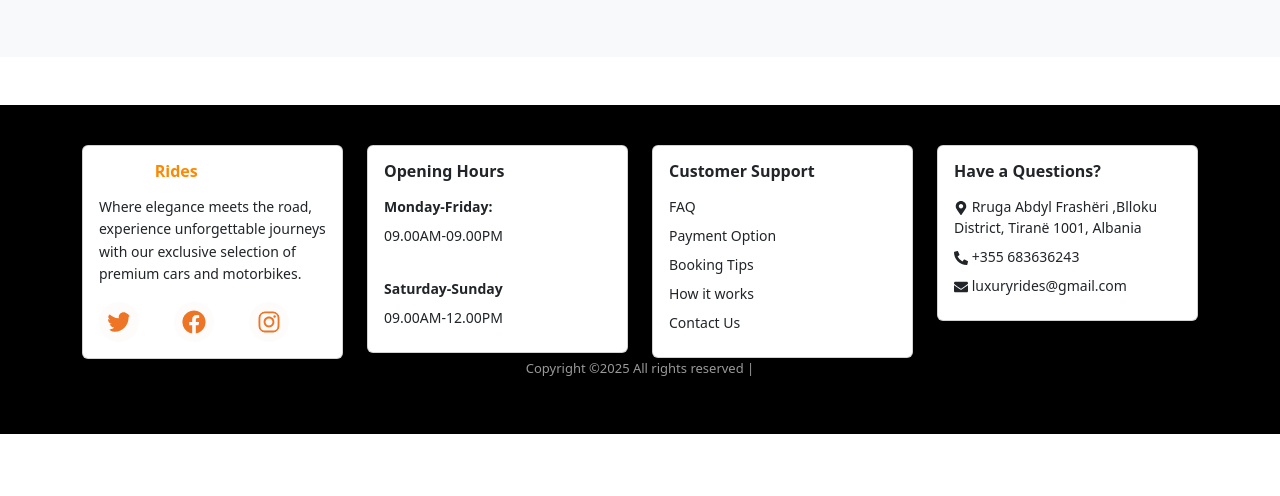
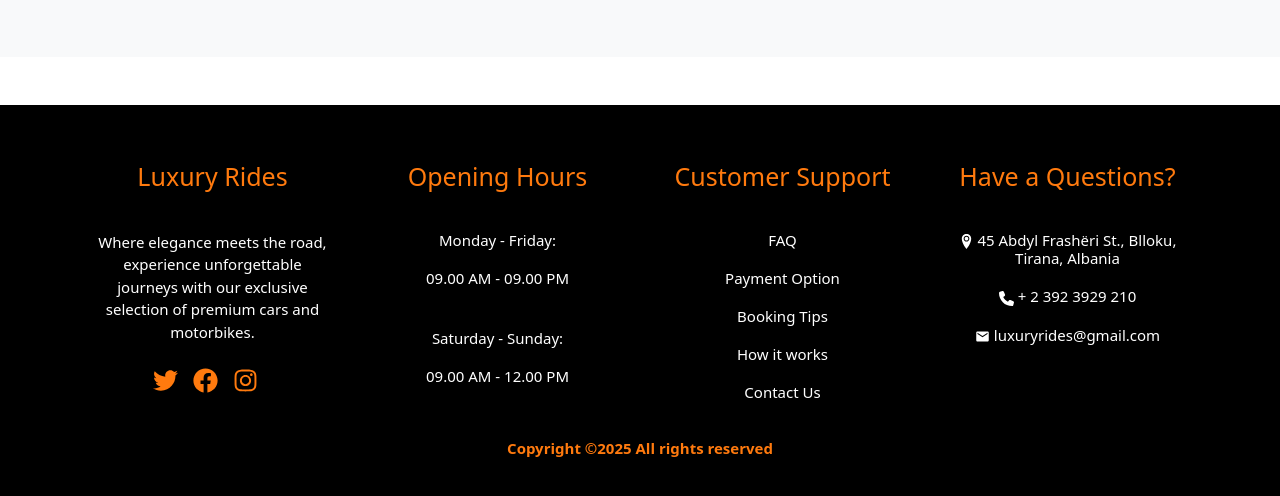
Before and after one commit to sindi16/car-rent, a React app in the folder frontend/: page / in a window 1280 px wide. Shown: the part 1748-2244 px from the top of the page. Before the commit the page ends 2182 px from the top, so only its background shows below. Built offline with nearby package versions, Linux system fonts and the light colour scheme.

Commit message:
Update footer layout and adjust body styling

```diff
--- a/frontend/src/components/Footer/index.css
+++ b/frontend/src/components/Footer/index.css
@@ -5,59 +5,52 @@
 }
 
 .footer-card {
-  background: transparent;
-  border: none;
-  color: #101411;
+  border: 0px !important;
 }
 
-.footer-card .brand {
-  font-weight: bold;
-  font-size: 20px;
+.custom-card-body {
+  background-color: #000000;
 }
 
-.footer-card .brand .orange {
-  color: #ff8800;
+.card-title > h4 {
+  text-align: center;
+  margin-bottom: 40px;
+  font-size: 25px;
+}
+.card-title > h3{
+  text-align:center;
+  color: rgb(255, 122, 14);
+  font-size: 25px;
+  margin-bottom: 40px;
 }
 
-.footer-card .desc {
-  font-size: 14px;
-  margin-top: 10px;
-  line-height: 1.6;
+.card-title>h4>a {
+  text-decoration: none;
+  color: rgb(255, 122, 14);
 }
 
-.footer-card .social-icons {
-  margin-top: 15px;
-  font-size: 20px;
+.desc {
+  text-align: center;
+  color: #ffffff;
+  font-size: 15px;
+}
+.desc > h5{
+  font-size: 15px;
+  margin-bottom: 20px;
 }
 
-.footer-card .social-icons svg {
-  margin-right: 35px;
-  color: #ee7525;
-  background-color: #fefcfa;
-  padding: 8px;
-  border-radius: 50%;
-  font-size: 40px;
+.social-icons {
+  font-size: 25px;
+  text-align: center;
 }
 
-.footer-card .card-title {
-  font-size: 16px;
-  font-weight: bold;
-  margin-bottom: 15px;
+.social-icons > svg{
+  margin-right: 15px;
+  color: rgb(255, 122, 14);
 }
-
-.footer-card .card-text div {
-  margin-bottom: 8px;
-  font-size: 14px;
+.copyright-text{
+  color: rgb(255, 122, 14);
+  text-align: center;
+  font-size: 15px;
+  font-weight: 600;
 }
-
-.copyright {
-  margin-top: 30px;
-  color: #999;
-  font-size: 13px;
-}
-
-.footerLink  {
-  text-decoration: none;
-  text-align: center;
-  color: rgb(255, 255, 255);
-  }
--- a/frontend/src/components/Footer/index.js
+++ b/frontend/src/components/Footer/index.js
@@ -1,5 +1,8 @@
 import React from "react";
 import { Card, Container, Row, Col } from "react-bootstrap";
+import { ImLocation2 } from "react-icons/im";
+import { FaPhone } from "react-icons/fa6";
+import { MdEmail } from "react-icons/md";
 import { FaTwitter, FaFacebook, FaInstagram, FaMapMarkerAlt, FaPhoneAlt, FaEnvelope } from "react-icons/fa";
 import "./index.css"; // Custom CSS
 
@@ -11,9 +14,11 @@ const Footer = () => {
           {/* Column 1 - Brand */}
           <Col md={3}>
             <Card className="footer-card">
-              <Card.Body>
-                <Card.Title className="brand"> <a href="#top" className="footerLink">
-                  Luxury<span className="orange">Rides</span></a>
+              <Card.Body className="custom-card-body">
+                <Card.Title className="card-title">
+                  <h4>
+                    <a href="#top"> Luxury Rides</a>
+                  </h4>
                 </Card.Title>
                 <Card.Text className="desc">
                   Where elegance meets the road, experience unforgettable journeys with our exclusive selection of premium cars and motorbikes.
@@ -27,46 +32,53 @@ const Footer = () => {
             </Card>
           </Col>
 
-          {/* Column 2 - Information */}
+          {/* Column 2 - Contact Info */}
           <Col md={3}>
             <Card className="footer-card">
-              <Card.Body>
-                <Card.Title>Opening Hours</Card.Title>
-                <Card.Text>
-                  <div><strong>Monday-Friday:</strong></div>
-                  <div> 09.00AM-09.00PM </div> <br></br>
-                  <div><strong>Saturday-Sunday</strong></div>
-                  <div>09.00AM-12.00PM</div>
-                </Card.Text>
+              <Card.Body className="custom-card-body">
+                <Card.Title className="card-title">
+                  <h3>Opening Hours</h3>
+                </Card.Title>
+                <Card.Text className="desc">
+                  <h5>Monday - Friday:</h5>
+                  <h5>09.00 AM - 09.00 PM</h5><br></br>
+                  <h5>Saturday - Sunday:</h5>
+                  <h5>09.00 AM - 12.00 PM</h5>
+                  </Card.Text>
+
               </Card.Body>
             </Card>
           </Col>
 
-          {/* Column 3 - Customer Support */}
+          {/* Column 3 - Contact Details */}
           <Col md={3}>
             <Card className="footer-card">
-              <Card.Body>
-                <Card.Title>Customer Support</Card.Title>
-                <Card.Text>
-                  <div>FAQ</div>
-                  <div>Payment Option</div>
-                  <div>Booking Tips</div>
-                  <div>How it works</div>
-                  <div>Contact Us</div>
-                </Card.Text>
+              <Card.Body className="custom-card-body">
+                <Card.Title className="card-title">
+                  <h3>Customer Support</h3>
+                </Card.Title>
+                <Card.Text className="desc">
+                  <h5>FAQ</h5>
+                  <h5>Payment Option</h5>
+                  <h5>Booking Tips</h5>
+                  <h5>How it works</h5>
+                  <h5>Contact Us</h5>
+                  </Card.Text>
               </Card.Body>
             </Card>
           </Col>
 
-          {/* Column 4 - Contact Info */}
+          {/* Column 4 - Contact Details */}
           <Col md={3}>
             <Card className="footer-card">
-              <Card.Body>
-                <Card.Title>Have a Questions?</Card.Title>
-                <Card.Text>
-                  <div><FaMapMarkerAlt /> Rruga Abdyl Frashëri ,Blloku District, Tiranë 1001, Albania</div>
-                  <div><FaPhoneAlt /> +355 683636243</div>
-                  <div><FaEnvelope /> luxuryrides@gmail.com</div>
+              <Card.Body className="custom-card-body">
+                <Card.Title className="card-title">
+                  <h3>Have a Questions?</h3>
+                </Card.Title>
+                <Card.Text className="desc">
+                  <h5><ImLocation2/> 45 Abdyl Frashëri St., Blloku, Tirana, Albania</h5>
+                  <h5><FaPhone/> + 2 392 3929 210</h5>
+                  <h5><MdEmail/> luxuryrides@gmail.com</h5>
                 </Card.Text>
               </Card.Body>
             </Card>
@@ -75,8 +87,8 @@ const Footer = () => {
 
         {/* Copyright */}
         <Row>
-          <Col className="text-center copyright">
-            <p>Copyright ©2025 All rights reserved | </p>
+          <Col className="copyright-text">
+            <p>Copyright ©2025 All rights reserved  </p>
           </Col>
         </Row>
       </Container>
--- a/frontend/src/components/Header/index.css
+++ b/frontend/src/components/Header/index.css
@@ -6,6 +6,7 @@
   background-size: cover;
   background-repeat: no-repeat;
 }
+
 .header::before {
   content: "";
   position: absolute;
@@ -13,6 +14,7 @@
   background: rgba(0, 0, 0, 0.4);
   z-index: 1;
 }
+
 .header .navigation-bar {
   position: relative;
   z-index: 2;
@@ -29,14 +31,16 @@
   color: #ffffff !important;
   margin-left: 5%;
 }
-.logo-name > strong{
-  color:rgb(255, 122, 14);
+
+.logo-name>strong {
+  color: rgb(255, 122, 14);
 }
 
-.navbar-menu{
+.navbar-menu {
   margin-left: 40%;
   font-size: 20px;
 }
+
 .nav-gap {
   display: flex;
   gap: 40px;
@@ -86,21 +90,23 @@ a.show,
   position: relative;
   z-index: 2;
 }
-.button:hover{
+
+.button:hover {
   background-color: rgb(255, 122, 14);
   color: white;
   transition: 0.3s;
 }
+
 /* about booking form
  */
- .header-container {
+.book-form-container {
   position: relative;
   z-index: 10;
   display: flex;
   justify-content: center;
   align-items: center;
   padding: 50px 20px;
-   background: linear-gradient(to bottom, #ff8c00, #131414);
+  background: linear-gradient(to bottom, rgb(255 140 0 / 73%), #131414);
   border-radius: 10px;
 
   max-width: 850px;
@@ -146,7 +152,7 @@ a.show,
 
 .rent-button {
   margin-top: 20px;
-   background-color: #ff8c00;
+  background-color: rgb(255, 122, 14);
   border: none;
   color: white;
   padding: 12px;
@@ -195,7 +201,7 @@ a.show,
 }
 
 .reserve-button {
-   background-color: #ff8c00;
+  background-color: rgb(255, 122, 14);
   border: none;
   color: white;
   padding: 12px;
--- /dev/null
+++ b/frontend/src/components/book-form/index.js
@@ -0,0 +1,54 @@
+import { ImLocation2 } from "react-icons/im";
+import { GiShakingHands } from "react-icons/gi";
+import { IoCarSportSharp } from "react-icons/io5";
+
+
+const BookForm = () => {
+    return (
+        <div className="book-form-container">
+            <div className="form-container">
+                <h2>Make your trip</h2>
+                <label>PICK-UP LOCATION</label>
+                <input type="text" placeholder="City, Airport, Station, etc" />
+                <label>DROP-OFF LOCATION</label>
+                <input type="text" placeholder="City, Airport, Station, etc" />
+                <div className="date-row">
+                    <div>
+                        <label>PICK-UP DATE</label>
+                        <input type="date" />
+                    </div>
+                    <div>
+                        <label>DROP-OFF DATE</label>
+                        <input type="date" />
+                    </div>
+                </div>
+                <label>PICK-UP TIME</label>
+                <input type="time" />
+
+                <button className="rent-button">Rent A Car Now</button>
+            </div>
+
+            <div className="content-right">
+                <h2>Better Way To Rent Your Perfect Cars</h2>
+                <div className="steps">
+                    <div className="step">
+                        <ImLocation2 />
+                        <p>Choose Your Pickup Location</p>
+                    </div>
+                    <div className="step">
+                        <GiShakingHands />
+                        <p>Select the Best Deal</p>
+                    </div>
+                    <div className="step">
+                        <IoCarSportSharp />
+                        <p>Reserve Your Rental Car</p>
+                    </div>
+                </div>
+
+                <button className="reserve-button">Reserve Your Perfect Car</button>
+            </div>
+        </div>
+    )
+}
+
+export default BookForm;
--- a/frontend/src/index.js
+++ b/frontend/src/index.js
@@ -1,12 +1,14 @@
 import React from 'react';
 import ReactDOM from 'react-dom/client';
 import Home from "./pages/home";
+import Contact from "./pages/contact";
 import reportWebVitals from './reportWebVitals';
 import 'bootstrap/dist/css/bootstrap.min.css';
 const root = ReactDOM.createRoot(document.getElementById('root'));
 root.render(
   <React.StrictMode>
     <Home />
+    {/* <Contact /> */}
   </React.StrictMode>
 );
 
--- a/frontend/src/pages/contact/index.js
+++ b/frontend/src/pages/contact/index.js
@@ -0,0 +1,6 @@
+const Contact = () => {
+    return(
+        <h4>Contact page</h4>
+    )
+}
+export default Contact;
```
Also changed, not shown: frontend/src/components/Header/index.js (+2 -50 lines). Lines whose indentation alone changed are shown as unchanged.
